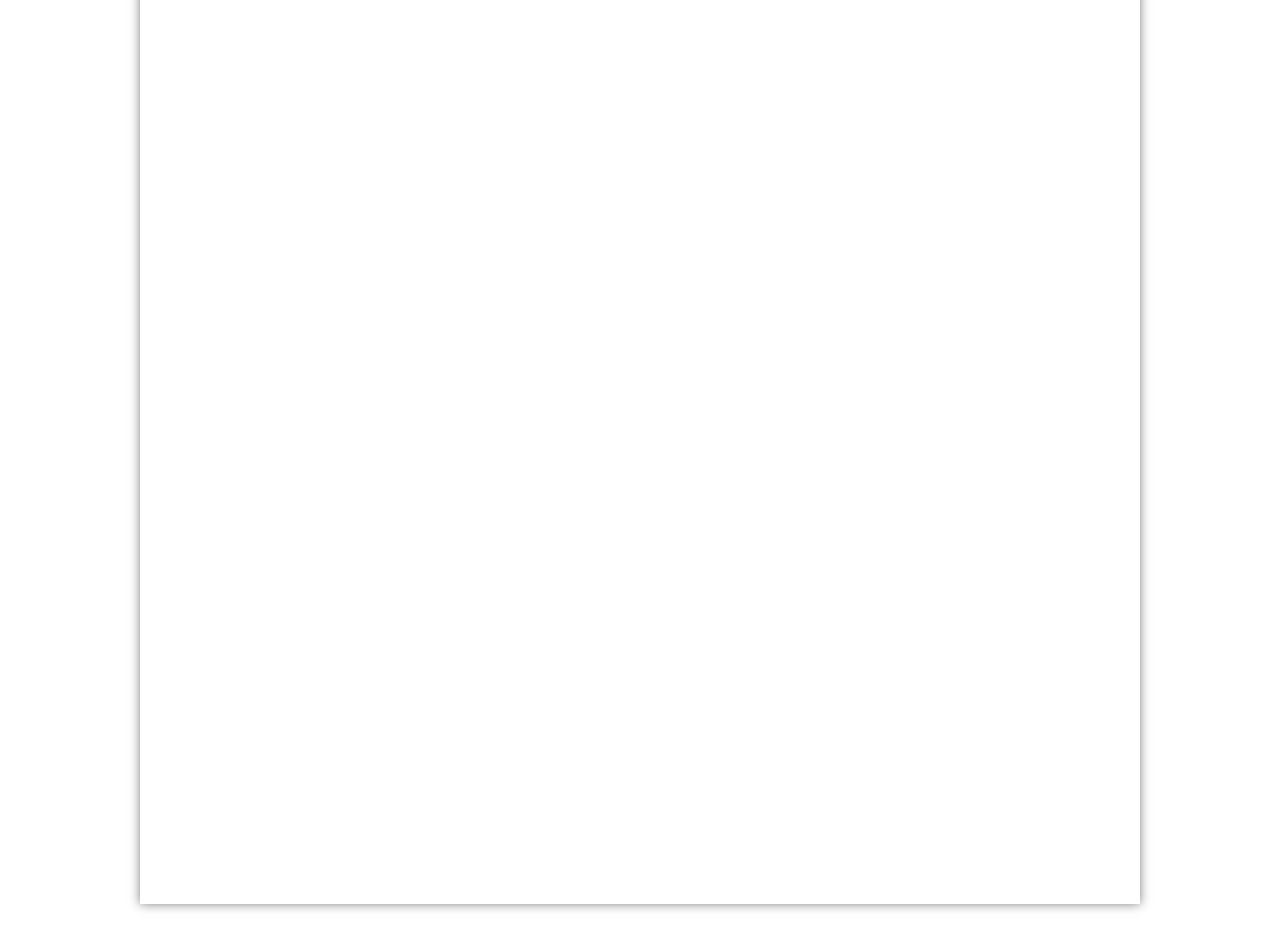
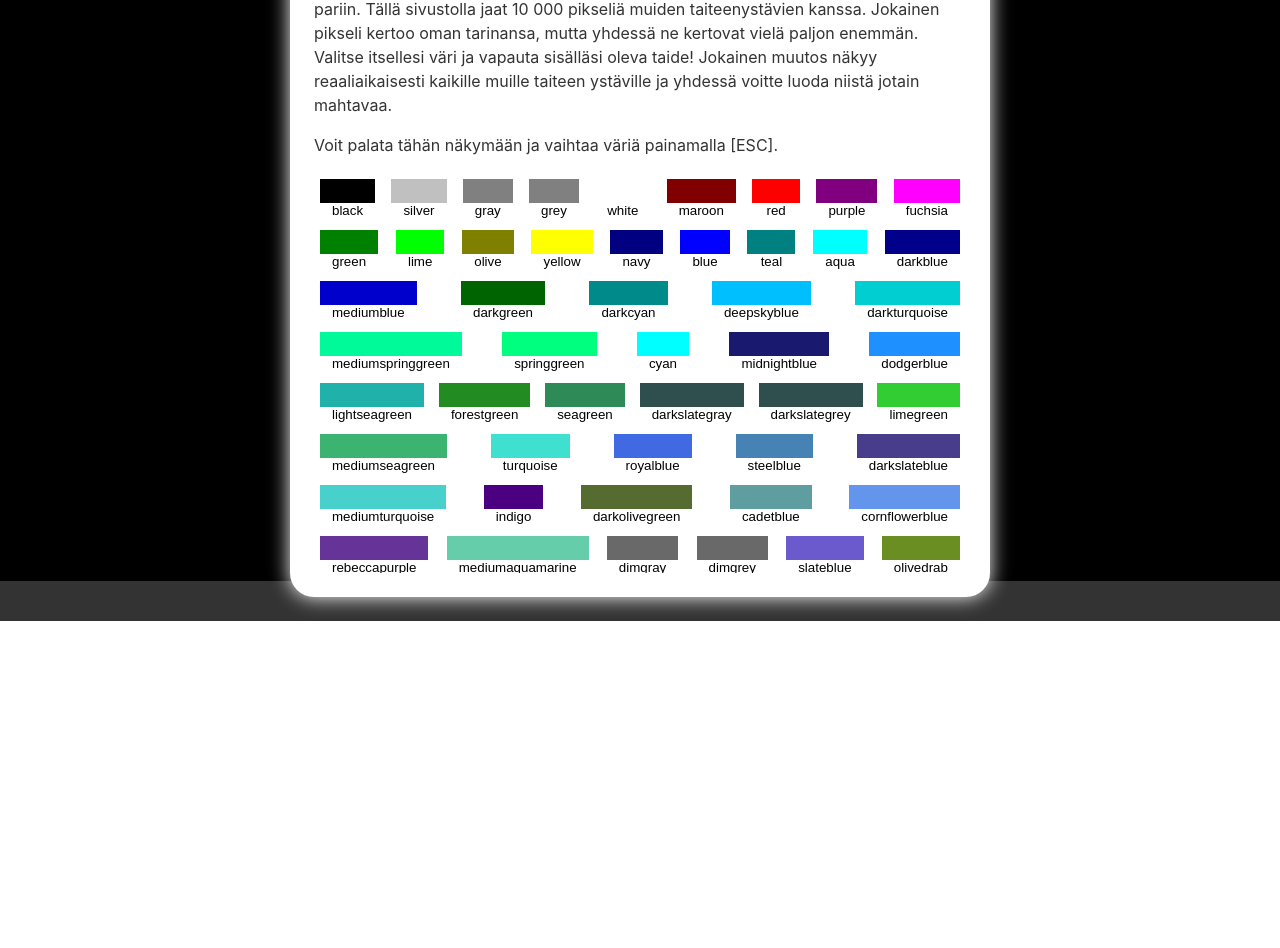
Before and after one commit to omahlama/draw.ota1.org, a website built with webpack: page static/index.html in a window 1280 px wide. Shown: the part 219-1167 px from the top of the page. After the commit the page ends 840 px from the top, so only its background shows below. Built offline with nearby package versions, Linux system fonts and the light colour scheme; no server answers.

Commit message:
Full screen, welcome overlay and html color selection

```diff
--- a/package.json
+++ b/package.json
@@ -9,7 +9,7 @@
   "scripts": {
     "start": "babel-node server.js",
     "build-client": "webpack -p",
-    "dev": "webpack --watch",
+    "dev": "webpack -d --watch",
     "test": "echo \"Error: no test specified\" && exit 1",
     "heroku-postbuild": "npm run build-client"
   },
--- a/server.js
+++ b/server.js
@@ -15,7 +15,7 @@ app.use(express.static("static"));
 const server = http.Server(app);
 const io = socketIO(server);
 
-createMongo(({ save, restore }) => {
+createMongo(({ save, restore, logDraw }) => {
   restore(pixels => {
     if(pixels) {
       state.setState(pixels);
@@ -30,6 +30,7 @@ createMongo(({ save, restore }) => {
         state.setPixel(x, y, color);
         console.log("Set pixel", x, y, color);
         io.emit("UPDATE_PIXEL", { x, y, color });
+        logDraw(x, y, color);
         save(state.getState());
       });
       socket.emit("FULL_STATE", state.getState());
--- /dev/null
+++ b/src/colors.js
@@ -0,0 +1,150 @@
+export default {
+    "black": "#000000",
+    "silver": "#C0C0C0",
+    "gray": "#808080",
+    "grey": "#808080",
+    "white": "#FFFFFF",
+    "maroon": "#800000",
+    "red": "#FF0000",
+    "purple": "#800080",
+    "fuchsia": "#FF00FF",
+    "green": "#008000",
+    "lime": "#00FF00",
+    "olive": "#808000",
+    "yellow": "#FFFF00",
+    "navy": "#000080",
+    "blue": "#0000FF",
+    "teal": "#008080",
+    "aqua": "#00FFFF",
+    "darkblue": "#00008B",
+    "mediumblue": "#0000CD",
+    "darkgreen": "#006400",
+    "darkcyan": "#008B8B",
+    "deepskyblue": "#00BFFF",
+    "darkturquoise": "#00CED1",
+    "mediumspringgreen": "#00FA9A",
+    "springgreen": "#00FF7F",
+    "cyan": "#00FFFF",
+    "midnightblue": "#191970",
+    "dodgerblue": "#1E90FF",
+    "lightseagreen": "#20B2AA",
+    "forestgreen": "#228B22",
+    "seagreen": "#2E8B57",
+    "darkslategray": "#2F4F4F",
+    "darkslategrey": "#2F4F4F",
+    "limegreen": "#32CD32",
+    "mediumseagreen": "#3CB371",
+    "turquoise": "#40E0D0",
+    "royalblue": "#4169E1",
+    "steelblue": "#4682B4",
+    "darkslateblue": "#483D8B",
+    "mediumturquoise": "#48D1CC",
+    "indigo": "#4B0082",
+    "darkolivegreen": "#556B2F",
+    "cadetblue": "#5F9EA0",
+    "cornflowerblue": "#6495ED",
+    "rebeccapurple": "#663399",
+    "mediumaquamarine": "#66CDAA",
+    "dimgray": "#696969",
+    "dimgrey": "#696969",
+    "slateblue": "#6A5ACD",
+    "olivedrab": "#6B8E23",
+    "slategray": "#708090",
+    "slategrey": "#708090",
+    "lightslategray": "#778899",
+    "lightslategrey": "#778899",
+    "mediumslateblue": "#7B68EE",
+    "lawngreen": "#7CFC00",
+    "chartreuse": "#7FFF00",
+    "aquamarine": "#7FFFD4",
+    "skyblue": "#87CEEB",
+    "lightskyblue": "#87CEFA",
+    "blueviolet": "#8A2BE2",
+    "darkred": "#8B0000",
+    "darkmagenta": "#8B008B",
+    "saddlebrown": "#8B4513",
+    "darkseagreen": "#8FBC8F",
+    "lightgreen": "#90EE90",
+    "mediumpurple": "#9370DB",
+    "darkviolet": "#9400D3",
+    "palegreen": "#98FB98",
+    "darkorchid": "#9932CC",
+    "yellowgreen": "#9ACD32",
+    "sienna": "#A0522D",
+    "brown": "#A52A2A",
+    "darkgray": "#A9A9A9",
+    "darkgrey": "#A9A9A9",
+    "lightblue": "#ADD8E6",
+    "greenyellow": "#ADFF2F",
+    "paleturquoise": "#AFEEEE",
+    "lightsteelblue": "#B0C4DE",
+    "powderblue": "#B0E0E6",
+    "firebrick": "#B22222",
+    "darkgoldenrod": "#B8860B",
+    "mediumorchid": "#BA55D3",
+    "rosybrown": "#BC8F8F",
+    "darkkhaki": "#BDB76B",
+    "mediumvioletred": "#C71585",
+    "indianred": "#CD5C5C",
+    "peru": "#CD853F",
+    "chocolate": "#D2691E",
+    "tan": "#D2B48C",
+    "lightgray": "#D3D3D3",
+    "lightgrey": "#D3D3D3",
+    "thistle": "#D8BFD8",
+    "orchid": "#DA70D6",
+    "goldenrod": "#DAA520",
+    "palevioletred": "#DB7093",
+    "crimson": "#DC143C",
+    "gainsboro": "#DCDCDC",
+    "plum": "#DDA0DD",
+    "burlywood": "#DEB887",
+    "lightcyan": "#E0FFFF",
+    "lavender": "#E6E6FA",
+    "darksalmon": "#E9967A",
+    "violet": "#EE82EE",
+    "palegoldenrod": "#EEE8AA",
+    "lightcoral": "#F08080",
+    "khaki": "#F0E68C",
+    "aliceblue": "#F0F8FF",
+    "honeydew": "#F0FFF0",
+    "azure": "#F0FFFF",
+    "sandybrown": "#F4A460",
+    "wheat": "#F5DEB3",
+    "beige": "#F5F5DC",
+    "whitesmoke": "#F5F5F5",
+    "mintcream": "#F5FFFA",
+    "ghostwhite": "#F8F8FF",
+    "salmon": "#FA8072",
+    "antiquewhite": "#FAEBD7",
+    "linen": "#FAF0E6",
+    "lightgoldenrodyellow": "#FAFAD2",
+    "oldlace": "#FDF5E6",
+    "magenta": "#FF00FF",
+    "deeppink": "#FF1493",
+    "orangered": "#FF4500",
+    "tomato": "#FF6347",
+    "hotpink": "#FF69B4",
+    "coral": "#FF7F50",
+    "darkorange": "#FF8C00",
+    "lightsalmon": "#FFA07A",
+    "orange": "#FFA500",
+    "lightpink": "#FFB6C1",
+    "pink": "#FFC0CB",
+    "gold": "#FFD700",
+    "peachpuff": "#FFDAB9",
+    "navajowhite": "#FFDEAD",
+    "moccasin": "#FFE4B5",
+    "bisque": "#FFE4C4",
+    "mistyrose": "#FFE4E1",
+    "blanchedalmond": "#FFEBCD",
+    "papayawhip": "#FFEFD5",
+    "lavenderblush": "#FFF0F5",
+    "seashell": "#FFF5EE",
+    "cornsilk": "#FFF8DC",
+    "lemonchiffon": "#FFFACD",
+    "floralwhite": "#FFFAF0",
+    "snow": "#FFFAFA",
+    "lightyellow": "#FFFFE0",
+    "ivory": "#FFFFF0"
+  }
--- a/src/index.js
+++ b/src/index.js
@@ -1,4 +1,5 @@
-import createClient from './client';
+import createClient from "./client";
+import colors from "./colors";
 
 const WIDTH = 100;
 const HEIGHT = 100;
@@ -8,6 +9,7 @@ const CHEIGHT = HEIGHT * MULTIPLIER;
 
 const canvas = document.getElementById("canvas");
 const colorSelector = document.getElementById("color");
+const overlay = document.getElementById("overlay");
 canvas.width = CWIDTH;
 canvas.height = CHEIGHT;
 const ctx = canvas.getContext("2d");
@@ -16,13 +18,27 @@ const data = imageData.data;
 
 let changes = [];
 let selectedColor = [0, 0, 0];
+let pixels = new Array(WIDTH * HEIGHT).map(() => [0, 0, 0]);
 
-const client = createClient((pixels) => {
-  for (let y = 0; y < CHEIGHT; y++) {
-    for (let x = 0; x < CWIDTH; x++) {
-      const pixel =
-      pixels[WIDTH * Math.floor(y / MULTIPLIER) + Math.floor(x / MULTIPLIER)];
-      const loc = y * CWIDTH * 4 + x * 4;
+function resizeCanvas() {
+  const { width, height } = canvas.getBoundingClientRect();
+  canvas.width = width;
+  canvas.height = height;
+  render();
+}
+window.addEventListener("resize", resizeCanvas);
+resizeCanvas();
+
+function render() {
+  const { height, width } = canvas;
+  const imageData = ctx.getImageData(0, 0, width, height);
+  const data = imageData.data;
+  for (let y = 0; y < height; y++) {
+    const pixelY = Math.floor((y * HEIGHT) / height);
+    for (let x = 0; x < width; x++) {
+      const pixelX = Math.floor((x * WIDTH) / width);
+      const pixel = pixels[WIDTH * pixelY + pixelX] || [0, 0, 0];
+      const loc = y * width * 4 + x * 4;
       data[loc] = pixel[0];
       data[loc + 1] = pixel[1];
       data[loc + 2] = pixel[2];
@@ -30,6 +46,11 @@ const client = createClient((pixels) => {
     }
   }
   ctx.putImageData(imageData, 0, 0);
+}
+
+const client = createClient(p => {
+  pixels = p;
+  render();
 });
 
 canvas.addEventListener("click", function canvasClick(e) {
@@ -37,8 +58,8 @@ canvas.addEventListener("click", function canvasClick(e) {
   const x = e.clientX - c.left;
   const y = e.clientY - c.top;
 
-  const pixelX = Math.floor(x / MULTIPLIER);
-  const pixelY = Math.floor(y / MULTIPLIER);
+  const pixelX = Math.floor(x * (WIDTH / c.width));
+  const pixelY = Math.floor(y * (HEIGHT / c.height));
 
   setPixel(pixelX, pixelY, selectedColor);
 });
@@ -47,12 +68,43 @@ function setPixel(x, y, color) {
   client.setPixel(x, y, color.slice(0));
 }
 
-colorSelector.addEventListener("change", function changeColor(e) {
-  const newColor = e.target.value;
-  if (newColor.length === 7) {
-    const r = parseInt(newColor.substr(1, 2), 16);
-    const g = parseInt(newColor.substr(3, 2), 16);
-    const b = parseInt(newColor.substr(5, 2), 16);
-    selectedColor = [r, g, b];
+const colorNames = Object.keys(colors);
+const colorButtons = [];
+for (let colorname of colorNames) {
+  colorButtons.push(`
+    <button style="background-color: ${colorname}">
+      <span>${colorname}</span>
+    </button>
+  `);
+}
+
+document.getElementById("colors").innerHTML = colorButtons.join("");
+
+document.querySelectorAll("#colors  button").forEach(button => {
+  button.addEventListener("click", e => {
+    const style = window.getComputedStyle(e.target);
+    selectedColor = style.backgroundColor
+      .replace(/[^0-9,]/g, "")
+      .split(",")
+      .map(i => +i);
+    hideOverlay();
+  });
+});
+
+window.addEventListener("keydown", e => {
+  // ESC
+  if (e.keyCode === 27) {
+    showOverlay();
   }
 });
+
+function hideOverlay() {
+  overlay.style.opacity = 0;
+  overlay.style.visibility = "hidden";
+}
+
+function showOverlay() {
+  overlay.style.opacity = 1;
+  overlay.style.visibility = "visible";
+  3;
+}
--- a/static/index.html
+++ b/static/index.html
@@ -4,17 +4,18 @@
     <meta charset="UTF-8">
     <meta name="viewport" content="width=device-width, initial-scale=1.0">
     <meta http-equiv="X-UA-Compatible" content="ie=edge">
-    <title>Document</title>
+    <title>🎨 Ota1 jaettu visuaalinen kokomus 👨🏻‍🎨</title>
     <link rel="stylesheet" href="style.css" />
 </head>
 <body>
-    <div id="head">
-        <h1>Ota1 piirtopeli</h1>
-        <input id="color" type="color" value="#000000" />
+    <canvas id="canvas"></canvas>
+    <div id="overlay">
+        <div>
+            <h1>🎨 Ota1 jaettu visuaalinen kokomus 👨🏻‍🎨</h1>
+            <p>Hengen/Ruumiin hyvinvointi- ja (-)kulttuuriyhdistys Ota1 kutsuu sinut jaetun taiteen pariin. Tällä sivustolla jaat 10 000 pikseliä muiden taiteenystävien kanssa. Jokainen pikseli kertoo oman tarinansa, mutta yhdessä ne kertovat vielä paljon enemmän. Valitse itsellesi väri ja vapauta sisälläsi oleva taide! Jokainen muutos näkyy reaaliaikaisesti kaikille muille taiteen ystäville ja yhdessä voitte luoda niistä jotain mahtavaa.</p>
+            <p>Voit palata tähän näkymään ja vaihtaa väriä painamalla [ESC].</p>
+            <div id="colors"></div>
+        </div>
     </div>
-    <div id="wrapper">
-        <canvas id="canvas" />
-    </div>
-    <div id="changes" />
-<script type="text/javascript" src="main.e601da6a193e6ddf171f.js"></script></body>
+<script type="text/javascript" src="main.1b31f1bd65a98e713b82.js"></script></body>
 </html>
--- a/static/style.css
+++ b/static/style.css
@@ -1,28 +1,73 @@
+* {
+  box-sizing: border-box;
+}
 body {
-    align-items: center;
-    justify-content: center;
-    min-height: 100vh;
   background: #fff;
+  color: #333;
+  margin: 0;
+  padding: 0;
+  font-family: -apple-system, BlinkMacSystemFont, "Segoe UI", Roboto, Helvetica,
+    Arial, sans-serif, "Apple Color Emoji", "Segoe UI Emoji", "Segoe UI Symbol";
 }
 
-#head {
-    text-align: center;
-    margin-bottom: 1rem;
+#canvas {
+  width: 100vw;
+  height: 100vh;
+  cursor: default;
 }
 
-#wrapper {
+#overlay {
+  position: absolute;
+  top: 0;
+  left: 0;
+  min-width: 100vw;
+  min-height: 100vh;
+  background-color: rgba(0, 0, 0, 0.8);
   display: flex;
   align-items: center;
   justify-content: center;
+
+  transition: all 0.2s ease-in-out;
 }
 
-#canvas {
-    width: 1000px;
-    height: 1000px;
-    box-shadow: 0 0 10px rgba(0,0,0,0.5);
-    cursor: default;
+#overlay > div {
+  background: white;
+  padding: 24px;
+  box-shadow: 0 0 20px #fff;
+  border-radius: 24px;
+  max-width: 700px;
+  margin: 24px;
 }
 
-#changes {
-    white-space: pre-wrap;
+#overlay h1 {
+  line-height: 48px;
+  font-size: 36px;
 }
+
+#overlay p {
+  line-height: 24px;
+  font-size: 16px;
+}
+
+#colors {
+  max-height: 50vh;
+  overflow: auto;
+  display: flex;
+  flex-wrap: wrap;
+  justify-content: space-between;
+}
+
+#colors button {
+  border: 0;
+  min-width: 48px;
+  margin: 6px;
+  padding: 0;
+}
+
+#colors button > span {
+  display: block;
+  background: #fff;
+  margin-top: 24px;
+  padding: 0 12px;
+  width: 100%;
+}
--- a/webpack.config.js
+++ b/webpack.config.js
@@ -7,6 +7,7 @@ module.exports = {
     path: path.resolve(__dirname, "static"),
     filename: "[name].[chunkhash].js"
   },
+  devtool: 'source-map',
   module: {
     rules: [
       // JavaScript/JSX Files
```
Also changed, not shown: src/index.html (+9 -8 lines), src/mongo.js (+13 -2 lines), 1 other file. Lines whose indentation alone changed are shown as unchanged.
